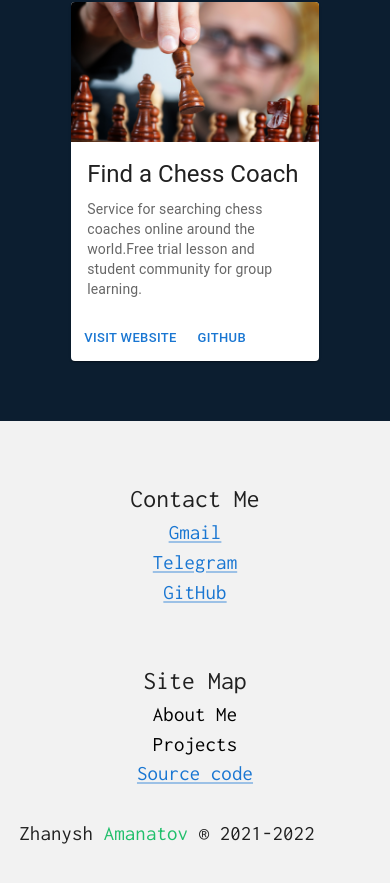
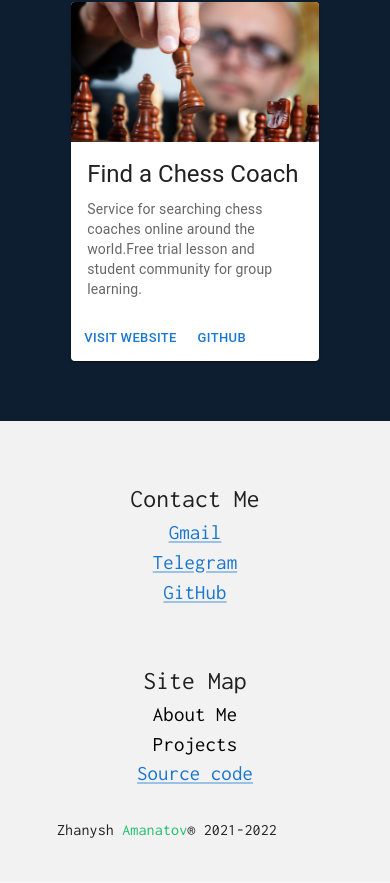
Before and after one commit to Zhanysh-Amanatov/Personal-Website, a React (Create React App) app: page / in a window 390 px wide. Shown: the part 2389-3272 px from the top of the page. Built offline with nearby package versions, Linux system fonts and the light colour scheme; a web font is replaced by a local one.

Commit message:
Updated responsivness

```diff
--- a/src/components/Footer.js
+++ b/src/components/Footer.js
@@ -31,6 +31,13 @@ const useStyles = makeStyles((theme) => ({
   logo: {
     textAlign: "center",
     paddingTop: "30px",
+    fontSize: "1.3rem",
+    [theme.breakpoints.between("xs", "sm")]: {
+      fontSize: "1.2rem",
+    },
+    [theme.breakpoints.down("xs")]: {
+      fontSize: "1rem",
+    },
   },
   colorLastName:{
     color: "#20bf6b",
@@ -98,7 +105,7 @@ export default function Footer() {
               </Box>
             </Grid>
             <Box className={classes.logo}>
-              Zhanysh <span className={classes.colorLastName}>Amanatov</span>{" "}
+              Zhanysh <span className={classes.colorLastName}>Amanatov</span>
               &reg; 2021-{new Date().getFullYear()}
             </Box>
           </Grid>
```
